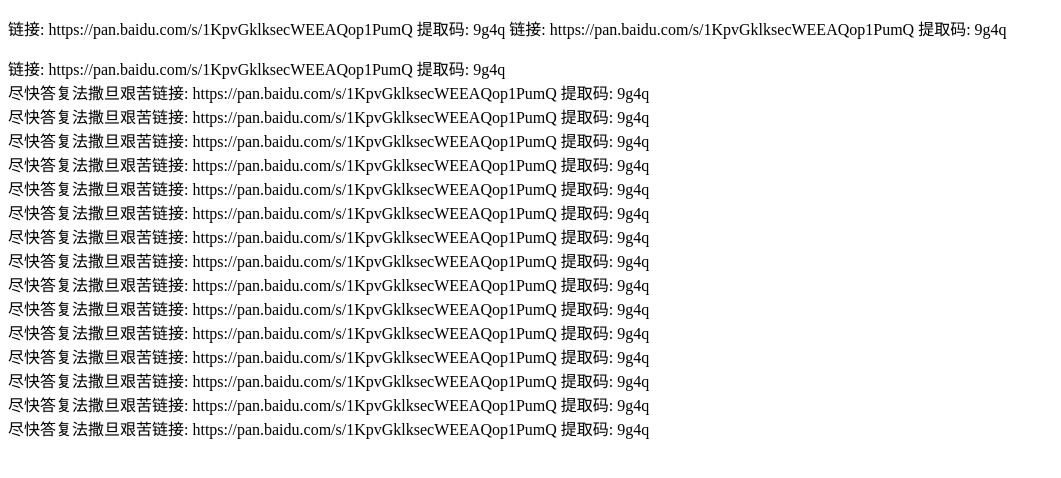
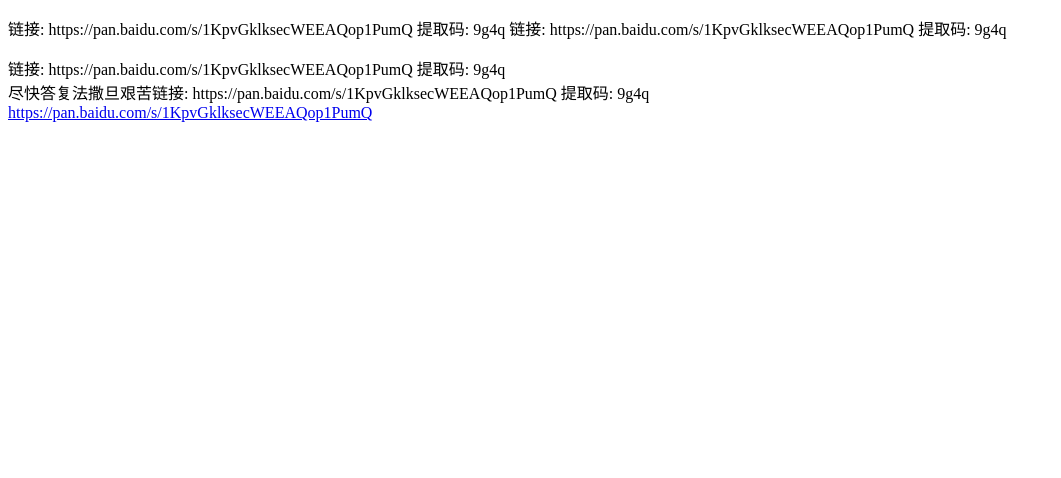
Before and after one commit to Xwudao/good_gm_script, a website built with webpack: page test.html in a window 1280 px wide. Shown: the whole page, without its empty margins (0-1061 px from the left). Built offline with nearby package versions, Linux system fonts and the light colour scheme.

Commit message:
update test.html

```diff
--- a/test.html
+++ b/test.html
@@ -17,48 +17,8 @@
             <div>
                 尽快答复法撒旦艰苦链接: https://pan.baidu.com/s/1KpvGklksecWEEAQop1PumQ 提取码: 9g4q
             </div>
-            <div>
-                尽快答复法撒旦艰苦链接: https://pan.baidu.com/s/1KpvGklksecWEEAQop1PumQ 提取码: 9g4q
-            </div>
-            <div>
-                尽快答复法撒旦艰苦链接: https://pan.baidu.com/s/1KpvGklksecWEEAQop1PumQ 提取码: 9g4q
-            </div>
-            <div>
-                尽快答复法撒旦艰苦链接: https://pan.baidu.com/s/1KpvGklksecWEEAQop1PumQ 提取码: 9g4q
-            </div>
-            <div>
-                尽快答复法撒旦艰苦链接: https://pan.baidu.com/s/1KpvGklksecWEEAQop1PumQ 提取码: 9g4q
-            </div>
-            <div>
-                尽快答复法撒旦艰苦链接: https://pan.baidu.com/s/1KpvGklksecWEEAQop1PumQ 提取码: 9g4q
-            </div>
-            <div>
-                尽快答复法撒旦艰苦链接: https://pan.baidu.com/s/1KpvGklksecWEEAQop1PumQ 提取码: 9g4q
-            </div>
-            <div>
-                尽快答复法撒旦艰苦链接: https://pan.baidu.com/s/1KpvGklksecWEEAQop1PumQ 提取码: 9g4q
-            </div>
-            <div>
-                尽快答复法撒旦艰苦链接: https://pan.baidu.com/s/1KpvGklksecWEEAQop1PumQ 提取码: 9g4q
-            </div>
-            <div>
-                尽快答复法撒旦艰苦链接: https://pan.baidu.com/s/1KpvGklksecWEEAQop1PumQ 提取码: 9g4q
-            </div>
-            <div>
-                尽快答复法撒旦艰苦链接: https://pan.baidu.com/s/1KpvGklksecWEEAQop1PumQ 提取码: 9g4q
-            </div>
-            <div>
-                尽快答复法撒旦艰苦链接: https://pan.baidu.com/s/1KpvGklksecWEEAQop1PumQ 提取码: 9g4q
-            </div>
-            <div>
-                尽快答复法撒旦艰苦链接: https://pan.baidu.com/s/1KpvGklksecWEEAQop1PumQ 提取码: 9g4q
-            </div>
-            <div>
-                尽快答复法撒旦艰苦链接: https://pan.baidu.com/s/1KpvGklksecWEEAQop1PumQ 提取码: 9g4q
-            </div>
-            <div>
-                尽快答复法撒旦艰苦链接: https://pan.baidu.com/s/1KpvGklksecWEEAQop1PumQ 提取码: 9g4q
-            </div>
+            <a
+                href="https://pan.baidu.com/s/1KpvGklksecWEEAQop1PumQ">https://pan.baidu.com/s/1KpvGklksecWEEAQop1PumQ</a>
         </div>
     </div>
 </body>
```
